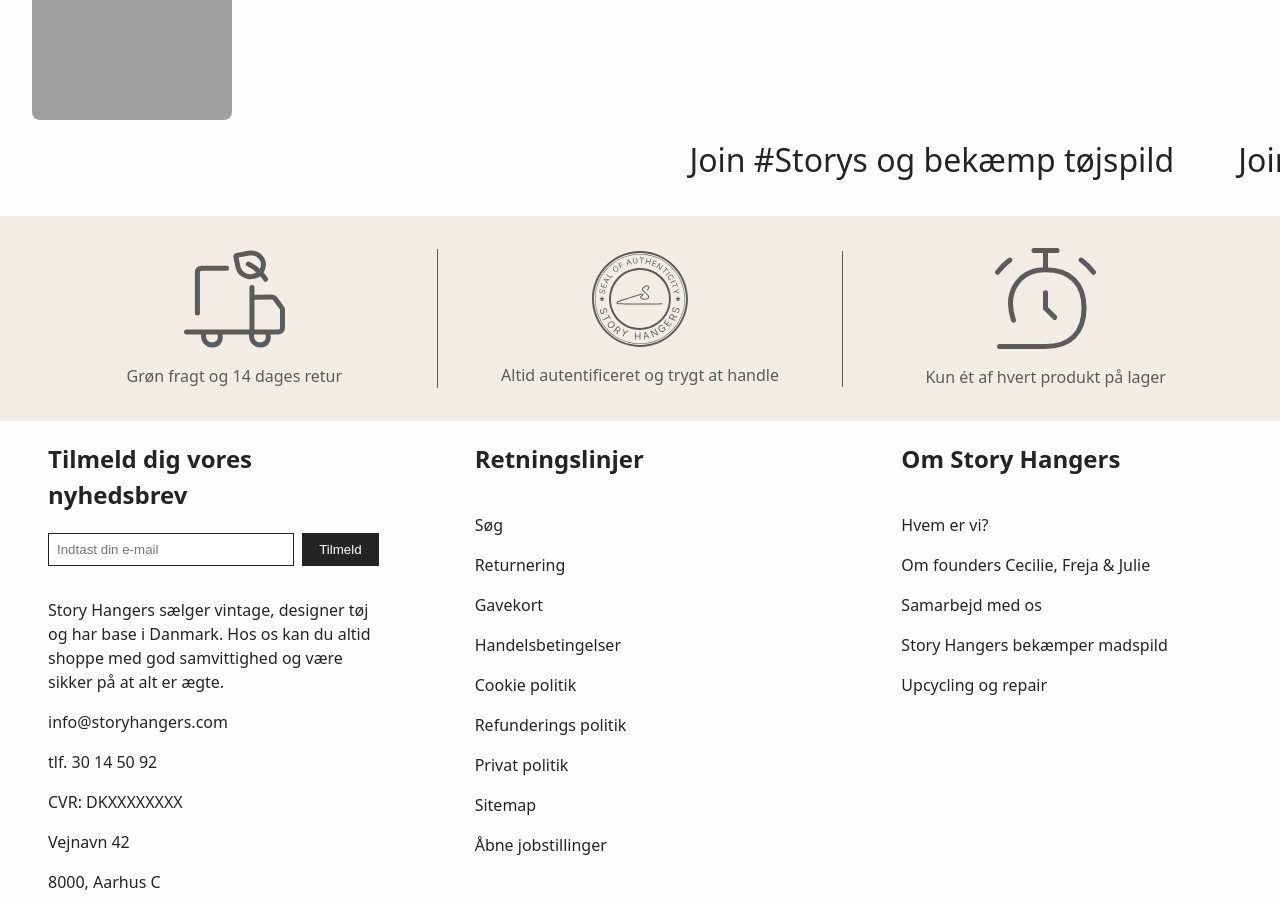
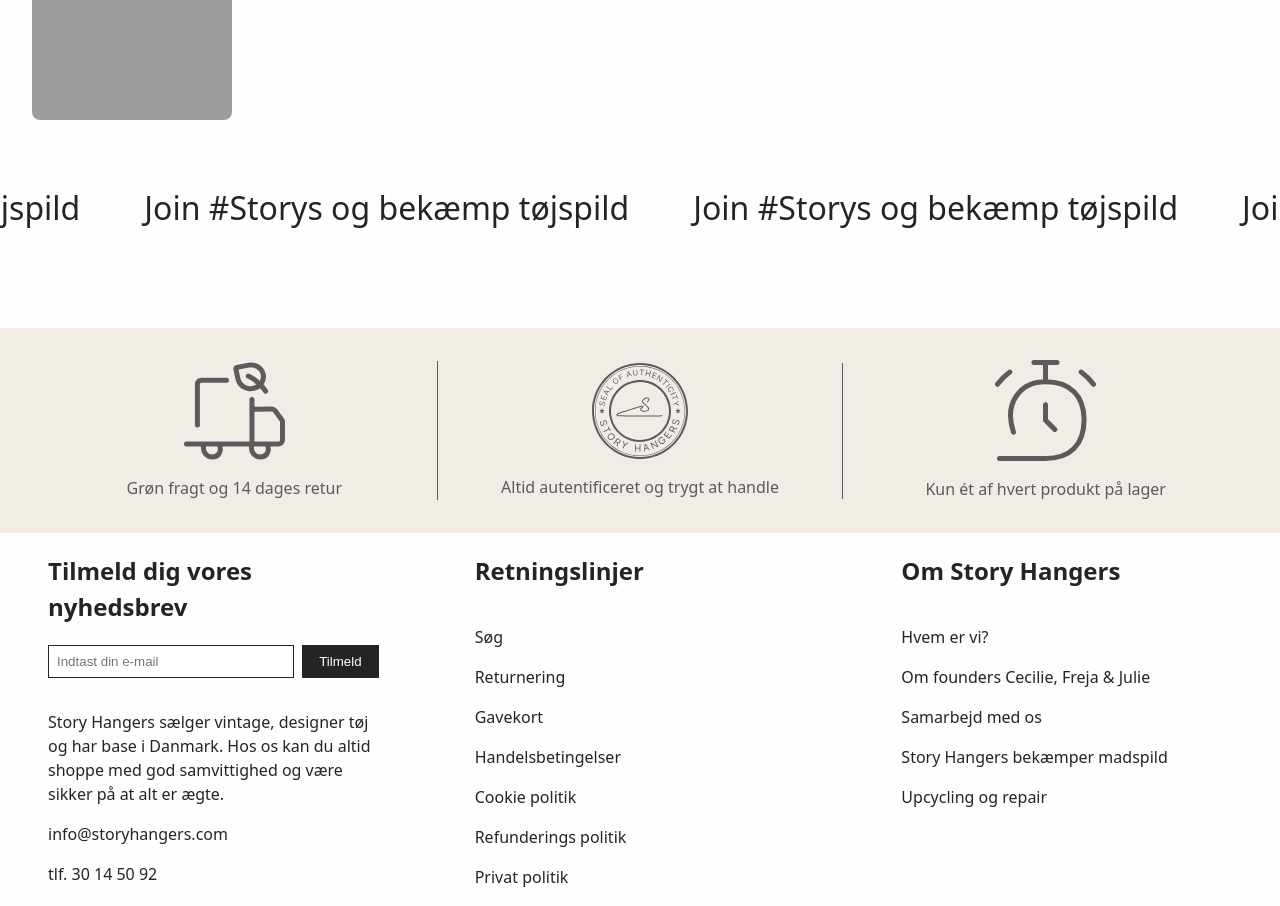
Before and after one commit to juliewboecher/customer-experience-exam, a React (Vite) app: page / in a window 1280 px wide. Shown: the part 1880-2786 px from the top of the page. Built offline with nearby package versions, Linux system fonts and the light colour scheme; grey boxes are pictures that could not be loaded.

Commit message:
Update text carousel animation duration and adjust keyframe translation

```diff
--- a/src/pages/HomePage.jsx
+++ b/src/pages/HomePage.jsx
@@ -76,6 +76,8 @@ export default function HomePage() {
             <span className="text-item">Join #Storys og bekæmp tøjspild</span>
             <span className="text-item">Join #Storys og bekæmp tøjspild</span>
             <span className="text-item">Join #Storys og bekæmp tøjspild</span>
+            <span className="text-item">Join #Storys og bekæmp tøjspild</span>
+            <span className="text-item">Join #Storys og bekæmp tøjspild</span>
           </div>
         </section>
       </main>
--- a/src/styles.css
+++ b/src/styles.css
@@ -700,13 +700,14 @@ footer li {
 
 .text-carousel {
   width: 100%;
+    margin: 8vh;
 }
 
 .text-moving {
   display: flex;
   white-space: nowrap;
   width: max-content;
-  animation: text-moving 25s linear infinite;
+  animation: text-moving 20s linear infinite;
 }
 
 .text-item{
@@ -717,9 +718,9 @@ footer li {
 
 @keyframes text-moving {
   0% {
-    transform: translateX(100vw);
+    transform: translateX(0);
   }
   100% {
-    transform: translateX(-100vw)
+    transform: translateX(-50%)
   }
 }
```
